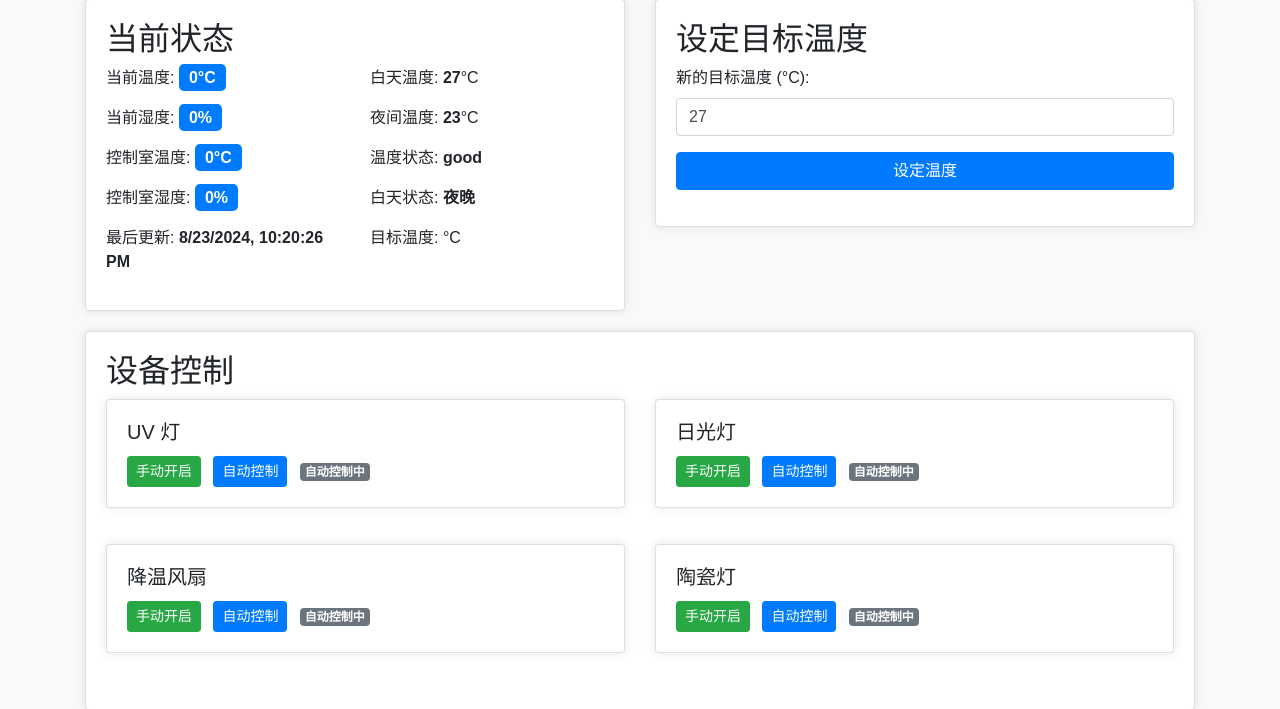
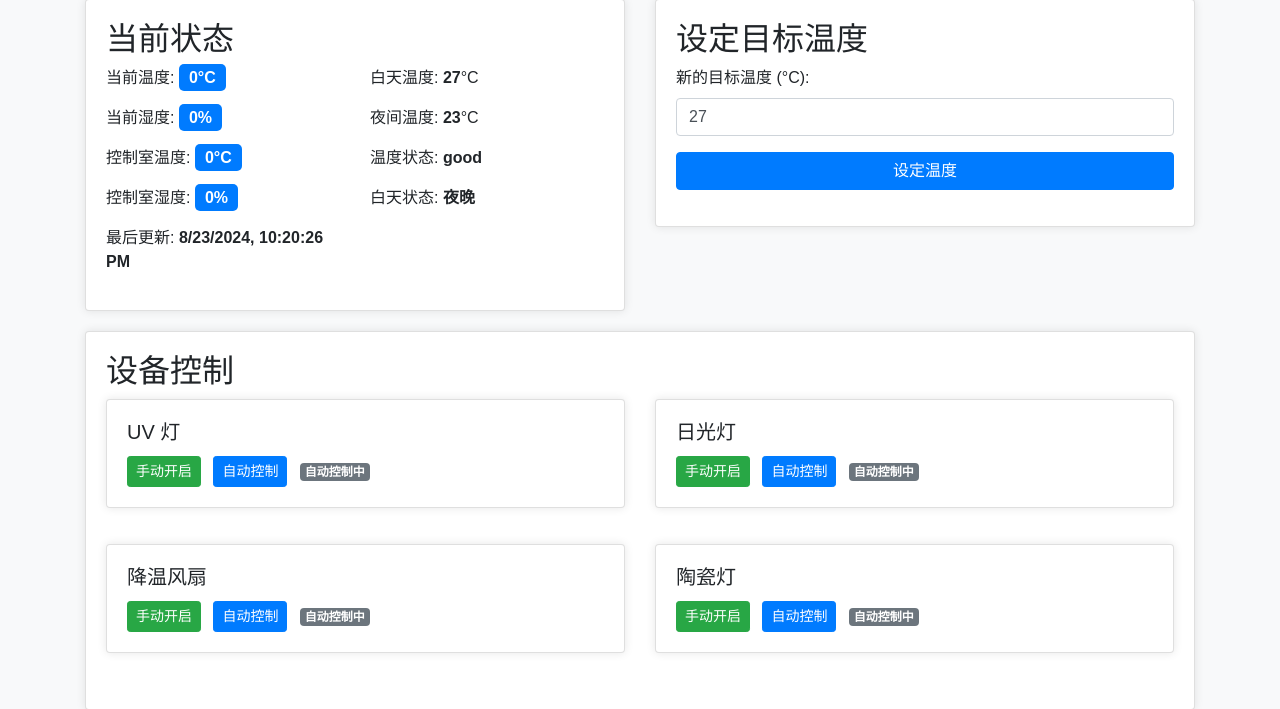
Before and after one commit to Ogalababa/RPI_temperature_controller, a Flask app: page / in a window 1280 px wide. Shown: the part 117-826 px from the top of the page. Run offline with Flask 3, Linux system fonts and the light colour scheme; some libraries are stand-ins or nearby versions.

Commit message:
优化UI

```diff
--- a/templates/index.html
+++ b/templates/index.html
@@ -33,7 +33,7 @@
         .bg-uv {
             background-color: #ffc107;
         }
-        #target_temp, #is_uv_label {
+        #target_temp_label, #target_temp, #is_uv_label {
             display: none; /* 隐藏目标温度和UV状态 */
         }
     </style>
```
